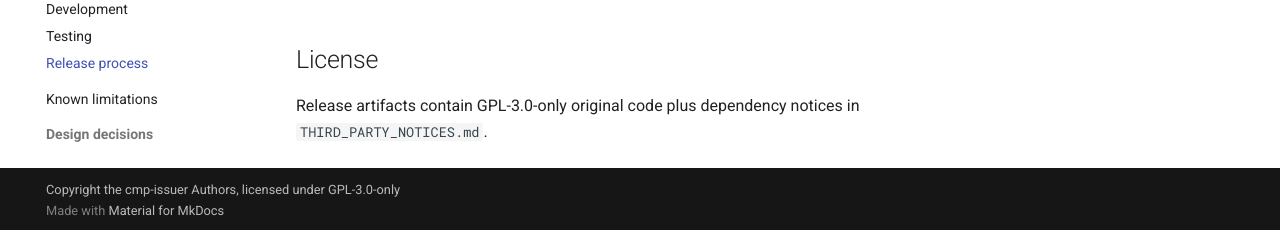
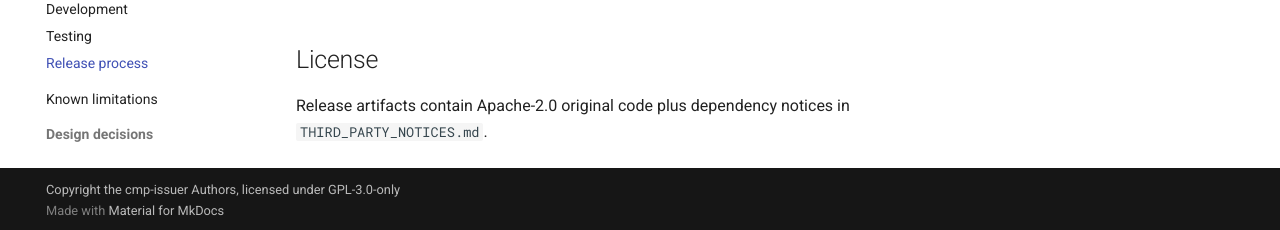
Before and after one commit to misiektoja/cmp-issuer, an MkDocs documentation site: the page built from docs/development/release-process.md, in a window 1280 px wide and 900 px high, scrolled down 1522 px. Shown: the part 667-897 px from the top of the window. Built offline with MkDocs 1.6.1 and Material for MkDocs 9.7.7, drawn with Linux system fonts in a browser that asks for light colours; comment, search, counter and statistics services are not loaded.

Commit message:
docs(development): name Apache-2.0 in the release artifact notes

```diff
--- a/docs/development/release-process.md
+++ b/docs/development/release-process.md
@@ -66,4 +66,4 @@ Details in [Provenance and supply chain](../provenance.md).
 
 ## License
 
-Release artifacts contain GPL-3.0-only original code plus dependency notices in `THIRD_PARTY_NOTICES.md`.
+Release artifacts contain Apache-2.0 original code plus dependency notices in `THIRD_PARTY_NOTICES.md`.
```
